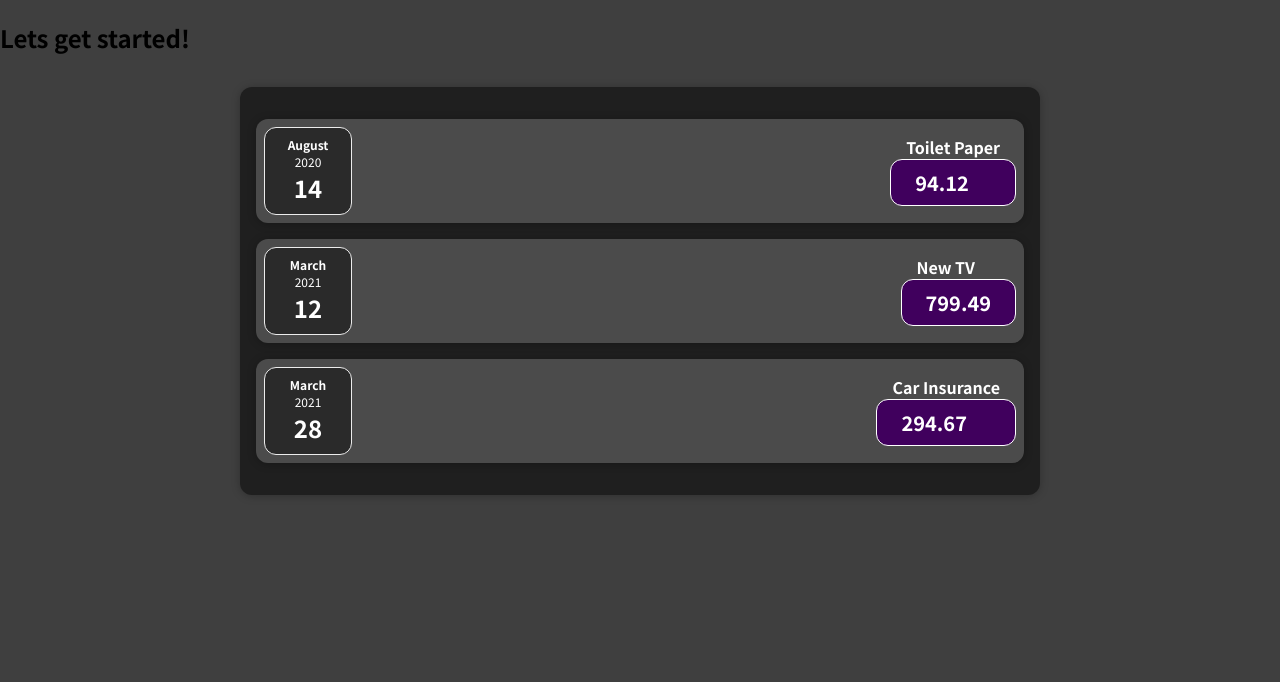
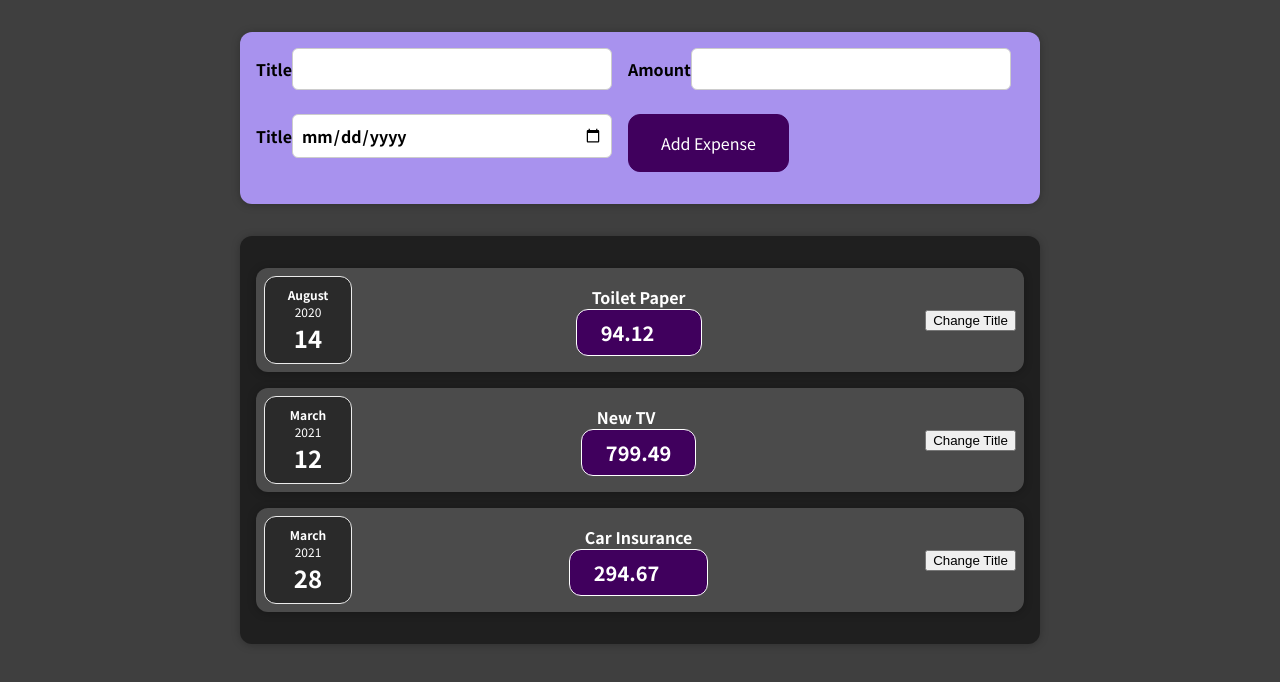
Before and after one commit to majurageerthan/react-learning, a React (Create React App) app: page / in a window 1280 px wide. Shown: the top 682 px of the page. Built offline with nearby package versions, Linux system fonts and the light colour scheme.

Commit message:
Added form elemnts

```diff
--- a/package.json
+++ b/package.json
@@ -15,7 +15,8 @@
     "start": "react-scripts start",
     "build": "react-scripts build",
     "test": "react-scripts test",
-    "eject": "react-scripts eject"
+    "eject": "react-scripts eject",
+    "lint": "eslint --fix --ext .js,.jsx ."
   },
   "eslintConfig": {
     "extends": [
--- a/src/App.js
+++ b/src/App.js
@@ -1,4 +1,5 @@
 import Expenses from './components/Expenses/Expenses';
+import NewExpense from './components/NewExpense/NewExpense';
 
 const expenses = [
   {
@@ -26,7 +27,7 @@
 
 const App = () => (
   <div>
-    <h2>Lets get started!</h2>
+    <NewExpense />
     <Expenses expenses={expenses} />
   </div>
 );
--- /dev/null
+++ b/src/components/ExpenseForm/ExpenseForm.css
@@ -0,0 +1,26 @@
+.new-expense__controls {
+    display: flex;
+    flex-wrap: wrap;
+    gap: 1rem;
+    margin-bottom: 1rem;
+    text-align: left;
+  }
+
+  .new-expense__control label {
+    font-weight: bold;
+    margin-bottom: 0.5rem;
+    display: block;
+  }
+
+  .new-expense__control input {
+    font: inherit;
+    padding: 0.5rem;
+    border-radius: 6px;
+    border: 1px solid #ccc;
+    width: 20rem;
+    max-width: 100%;
+  }
+
+  .new-expense__actions {
+    text-align: right;
+  }
--- /dev/null
+++ b/src/components/ExpenseForm/ExpenseForm.js
@@ -0,0 +1,33 @@
+import './ExpenseForm.css';
+
+const ExpenseForm = () => (
+  <form>
+    <div className="new-expense__controls">
+      <div className="new-expense__control">
+        <label htmlFor="a">
+          Title
+          <input type="text" id="a" />
+        </label>
+      </div>
+      <div className="new-expense__control">
+        <label htmlFor="aa">
+          Amount
+          <input type="number" min="0.01" step="0.01" id="aa" />
+        </label>
+      </div>
+      <div className="new-expense__control">
+        <label htmlFor="aaa">
+          Title
+          <input type="date" min="2019-01-01" max="2022-12-31" id="aaa" />
+        </label>
+      </div>
+
+      <div className="new-expense__actions">
+        <button type="submit">Add Expense</button>
+      </div>
+
+    </div>
+  </form>
+);
+
+export default ExpenseForm;
--- a/src/components/ExpenseItem/ExpenseItem.js
+++ b/src/components/ExpenseItem/ExpenseItem.js
@@ -1,15 +1,26 @@
+import { useState } from 'react';
 import Card from '../Card/Card';
 import ExpenseDate from '../ExpenseDate/ExpenseDate';
 import './ExpenseItem.css';
 
-const ExpenseItem = ({ title, amount, date }) => (
+const ExpenseItem = ({ title, amount, date }) => {
+  const [finalTitle, setFinalTitle] = useState(title);
+
+  const clickHandler = () => {
+    setFinalTitle('updated');
+    console.log('hahah');
+  };
+
+  return (
     <Card className="expense-item">
       <ExpenseDate date={date} />
       <div className='="expense-item__description'>
-      <h2>{title}</h2>
+        <h2>{finalTitle}</h2>
         <div className="expense-item__price">{amount}</div>
       </div>
+      <button type="button" onClick={clickHandler}>Change Title</button>
     </Card>
   );
+};
 
 export default ExpenseItem;
--- /dev/null
+++ b/src/components/NewExpense/NewExpense.css
@@ -0,0 +1,38 @@
+.new-expense {
+    background-color: #a892ee;
+    padding: 1rem;
+    margin: 2rem auto;
+    width: 50rem;
+    max-width: 95%;
+    border-radius: 12px;
+    text-align: center;
+    box-shadow: 0 1px 8px rgba(0, 0, 0, 0.25);
+  }
+
+  .new-expense button {
+    font: inherit;
+    cursor: pointer;
+    padding: 1rem 2rem;
+    border: 1px solid #40005d;
+    background-color: #40005d;
+    color: white;
+    border-radius: 12px;
+    margin-right: 1rem;
+  }
+
+  .new-expense button:hover,
+  .new-expense button:active {
+    background-color: #510674;
+    border-color: #510674;
+  }
+
+  .new-expense button.alternative {
+    color: #220131;
+    border-color: transparent;
+    background-color: transparent;
+  }
+
+  .new-expense button.alternative:hover,
+  .new-expense button.alternative:active {
+    background-color: #ddb3f8;
+  }
--- /dev/null
+++ b/src/components/NewExpense/NewExpense.js
@@ -0,0 +1,10 @@
+import ExpenseForm from '../ExpenseForm/ExpenseForm';
+import './NewExpense.css';
+
+const NewExpense = () => (
+  <div className="new-expense">
+    <ExpenseForm />
+  </div>
+);
+
+export default NewExpense;
```
Lines whose indentation alone changed are shown as unchanged.
